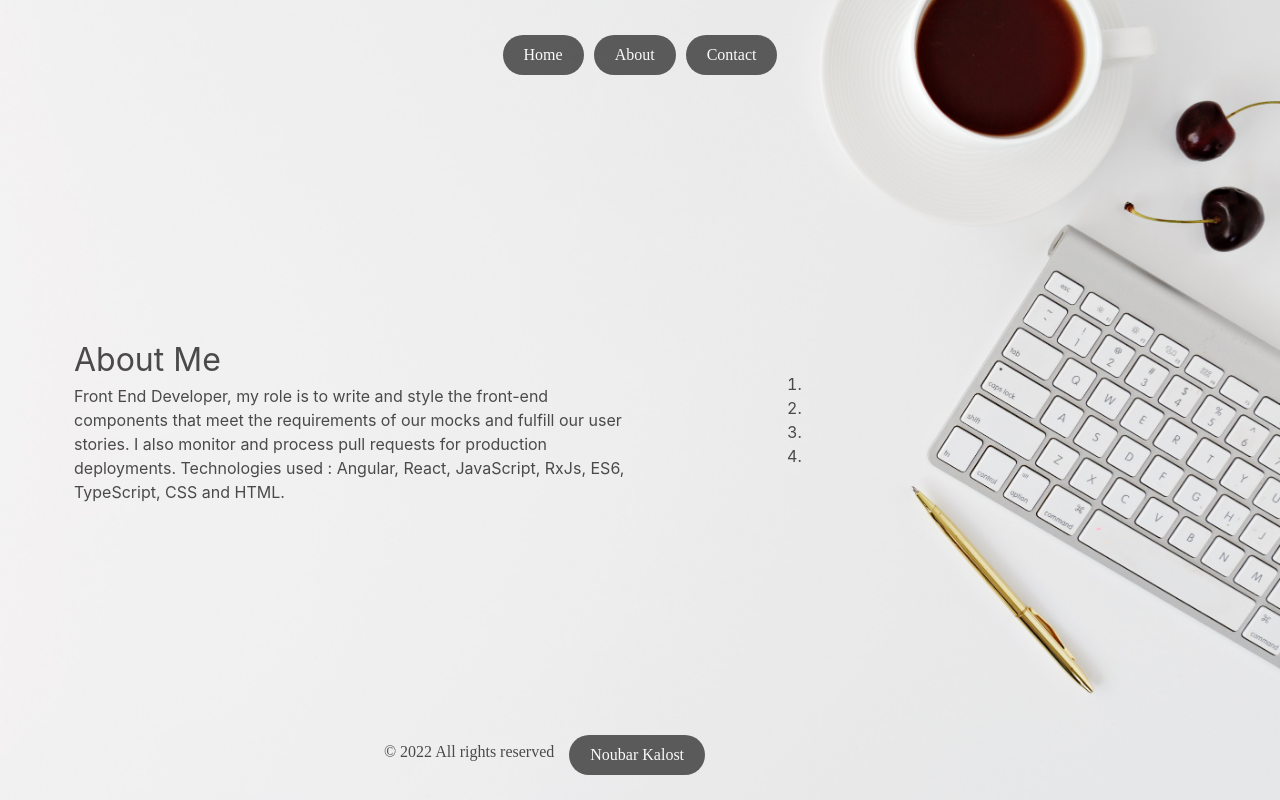
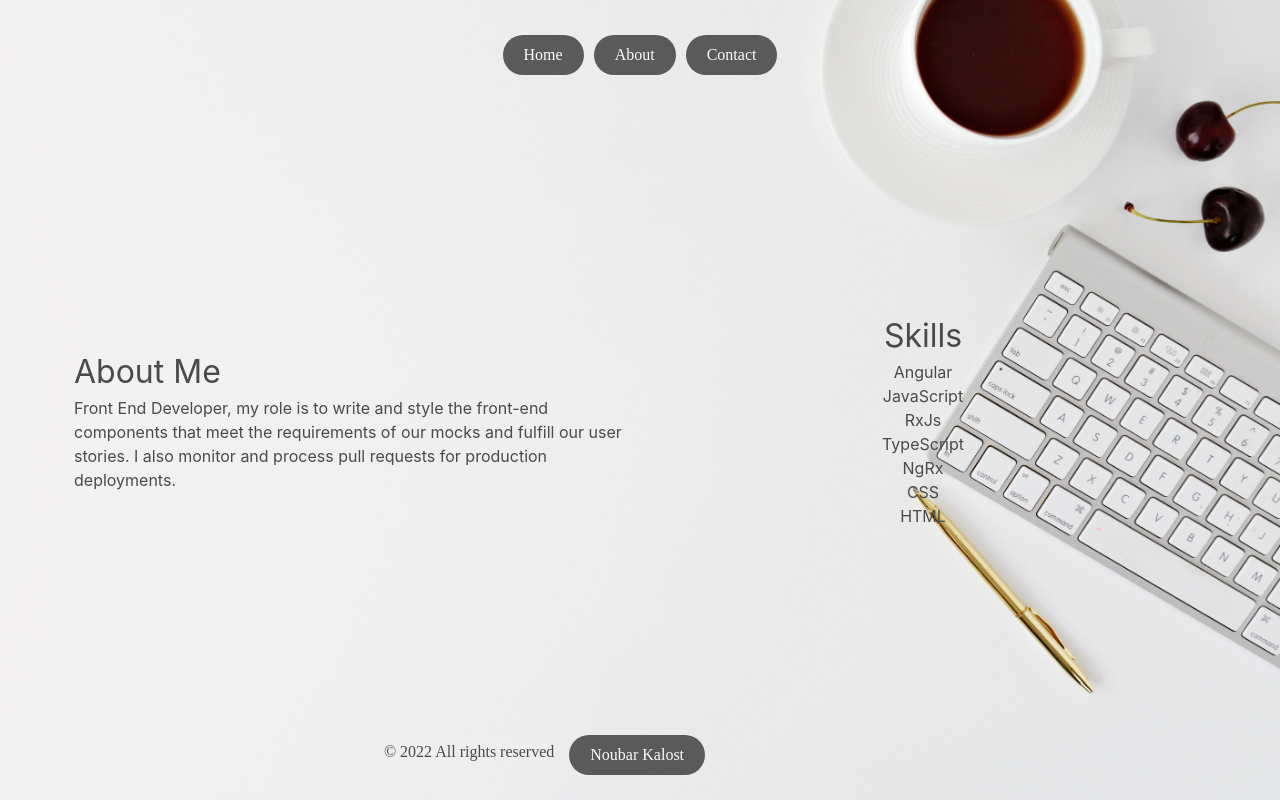
Before and after one commit to noubarkalost/portfolio, an Angular app: page /about in a window 1280 px wide. Built offline with nearby package versions, Linux system fonts and the light colour scheme; a web font is replaced by a local one.

Commit message:
finalizing about page

```diff
--- a/src/app/pages/about/about.component.css
+++ b/src/app/pages/about/about.component.css
@@ -40,6 +40,20 @@
   }
 }
 
+@keyframes slideInFromTop {
+  0% {
+    transform: translateY(-2000px);
+    opacity: 0;
+  }
+  50%{
+    opacity: 0.5;
+  }
+  100% {
+    transform: translateY(0);
+    opacity: 1;
+  }
+}
+
 
 .about-container{
   display: flex;
@@ -67,13 +81,43 @@
 .right-container {
   width: 50%;
   display: flex;
+  flex-direction: column;
+  justify-content: center;
   align-items: center;
-  justify-content: flex-end;
+  text-align: center;
 }
-
-.right-container > ol {
+.right-container > h1 {
+  font-size: 32px;
   width: 400px;
   border-radius: 20px;
   aspect-ratio: 0 / 7;
   animation: 0.8s ease-out slideInFromRight;
 }
+
+.first-li {
+  animation: 1.1s ease-out slideInFromRight;
+}
+
+.second-li {
+  animation: 1.0s ease-out slideInFromRight;
+}
+
+.third-li {
+  animation: 1.2s ease-out slideInFromRight;
+}
+
+.fourth-li {
+  animation: 0.9s ease-out slideInFromRight;
+}
+
+.fifth-li {
+  animation: 1.3s ease-out slideInFromRight;
+}
+
+.sixth-li {
+  animation: 0.8s ease-out slideInFromRight;
+}
+
+.seventh-li {
+  animation: 1.1s ease-out slideInFromRight;
+}
--- a/src/app/pages/about/about.component.html
+++ b/src/app/pages/about/about.component.html
@@ -12,18 +12,36 @@
     >
       Front End Developer, my role is to write and style the front-end components that meet the requirements of our mocks and fulfill our user stories.
       I also monitor and process pull requests for production deployments.
-      Technologies used : Angular, React, JavaScript, RxJs, ES6, TypeScript, CSS and HTML.
     </p>
   </section>
   <div
   class="right-container"
   >
-   <ol>
-     <li></li>
-     <li></li>
-     <li></li>
-     <li></li>
-   </ol>
+    <h1
+    >Skills</h1>
+   <ul>
+     <li
+     class="first-li"
+      >Angular</li>
+     <li
+       class="second-li"
+      >JavaScript</li>
+     <li
+     class="third-li"
+      >RxJs</li>
+     <li
+       class="fourth-li"
+     >TypeScript</li>
+     <li
+       class="fifth-li"
+     >NgRx</li>
+     <li
+       class="sixth-li"
+     >CSS</li>
+     <li
+       class="seventh-li"
+     >HTML</li>
+   </ul>
 
   </div>
 </div>
```
